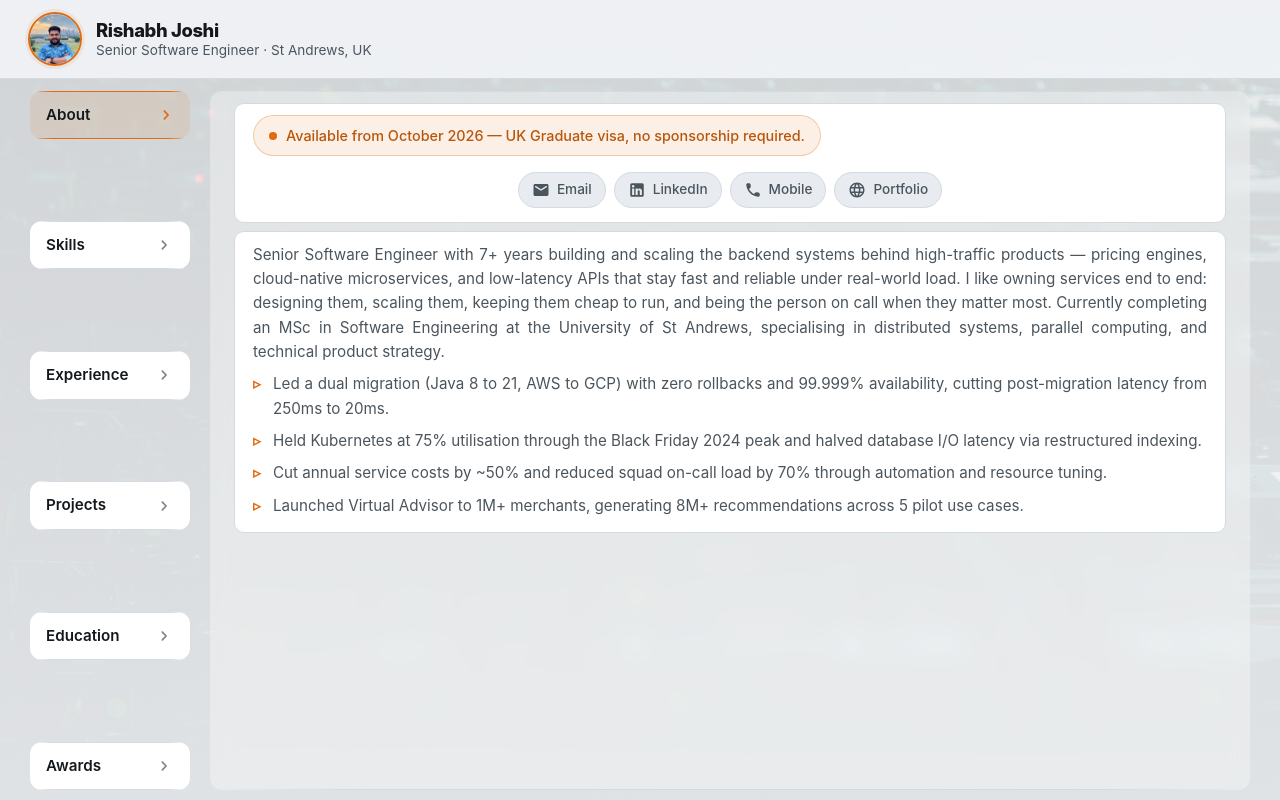
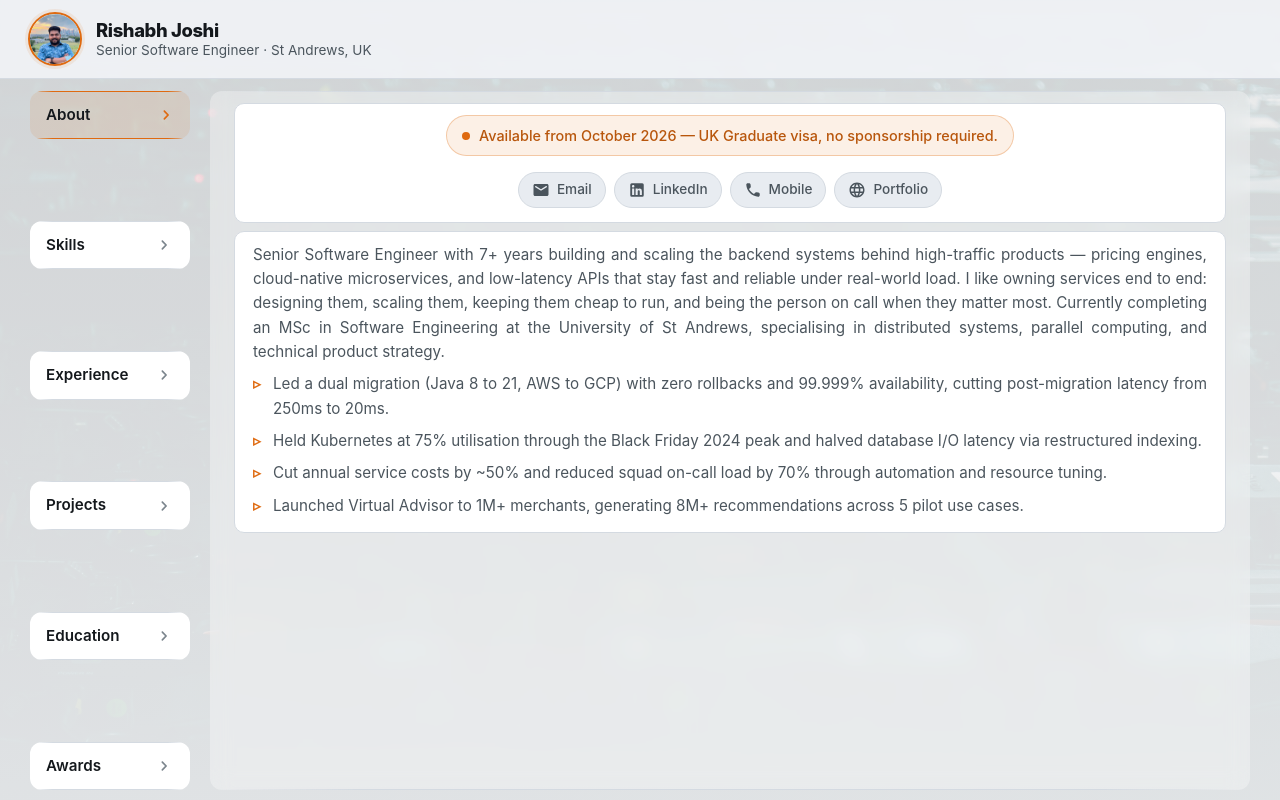
Before and after one commit to rishabh750/portfolio, a React (Vite) app: page / in a window 1280 px wide. Built offline with nearby package versions, Linux system fonts and the light colour scheme.

Commit message:
center align about me

```diff
--- a/src/styles/content.css
+++ b/src/styles/content.css
@@ -160,6 +160,11 @@
 /* ---- section-specific ---- */
 
 /* about */
+.about-leaf .pill {
+  display: flex;
+  width: fit-content;
+  margin: 0 auto;
+}
 .about-leaf .contact-chips {
   margin-top: 16px;
 }
```
